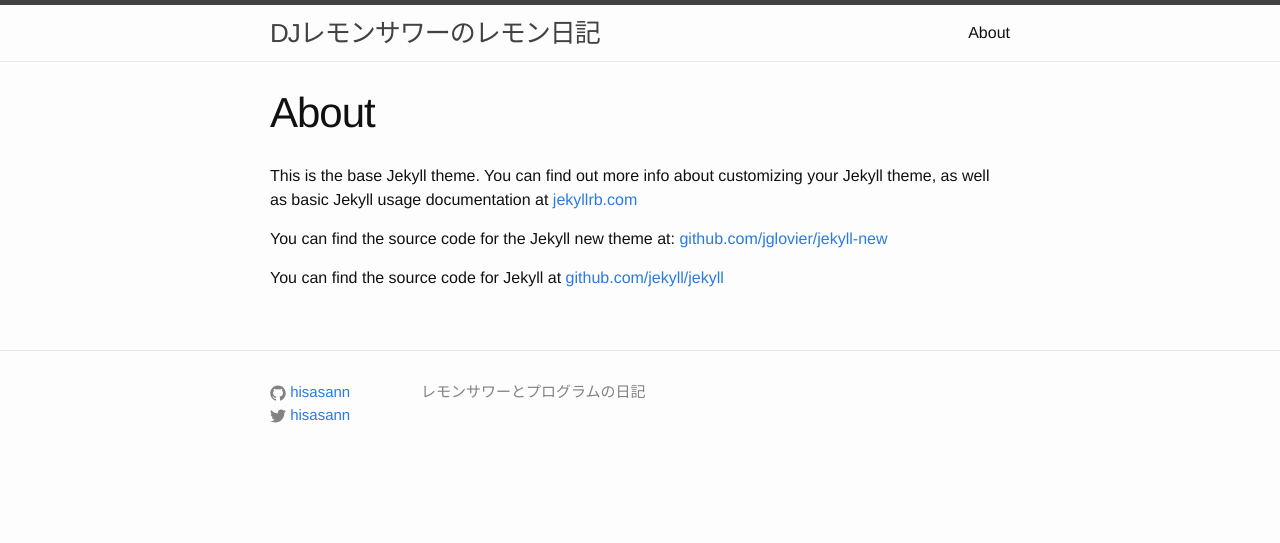
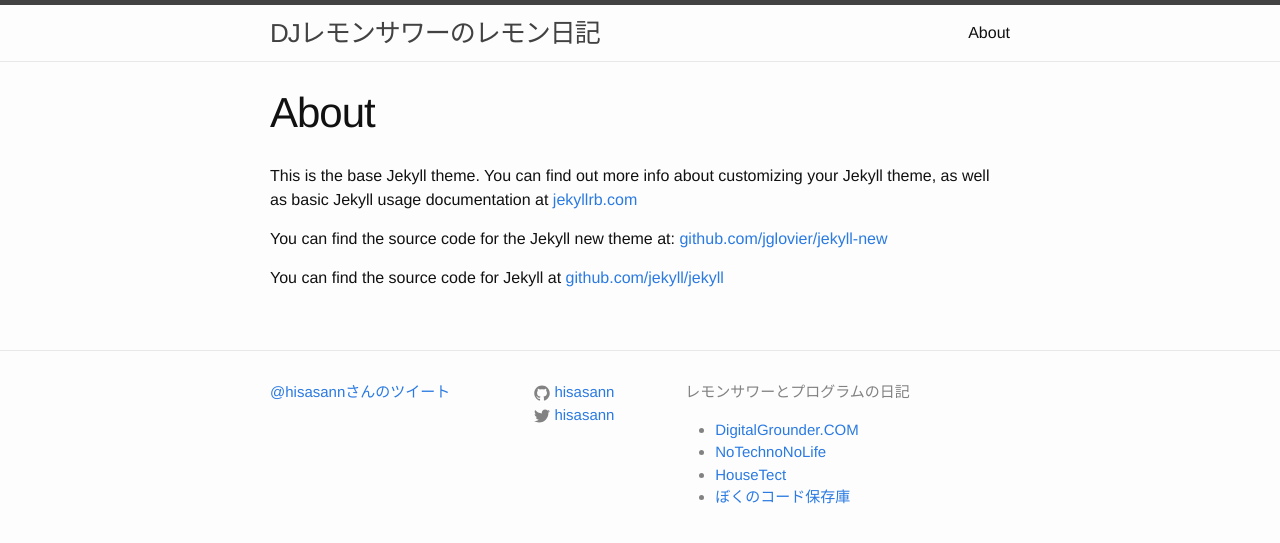
Before and after one commit to hisasann/hisasann.github.io, a Jekyll site: the page built from about.md, in a window 1280 px wide. Shown: the top 543 px of the page. Built offline with Jekyll 4.4.1, drawn with Linux system fonts in a browser that asks for light colours; comment, search, counter and statistics services are not loaded.

Commit message:
footerにtwitterとリンクを設置

```diff
--- a/_includes/footer.html
+++ b/_includes/footer.html
@@ -5,12 +5,14 @@
     <!--<h2 class="footer-heading">{{ site.title }}</h2>-->
 
     <div class="footer-col-wrapper">
-      <!--<div class="footer-col  footer-col-1">-->
+      <div class="footer-col  footer-col-1">
+        <a class="twitter-timeline" href="https://twitter.com/hisasann" data-widget-id="306625989264424960">@hisasannさんのツイート</a>
+        <script>!function(d,s,id){var js,fjs=d.getElementsByTagName(s)[0],p=/^http:/.test(d.location)?'http':'https';if(!d.getElementById(id)){js=d.createElement(s);js.id=id;js.src=p+"://platform.twitter.com/widgets.js";fjs.parentNode.insertBefore(js,fjs);}}(document,"script","twitter-wjs");</script>
         <!--<ul class="contact-list">-->
           <!--<li>{{ site.title }}</li>-->
           <!--<li><a href="mailto:{{ site.email }}">{{ site.email }}</a></li>-->
         <!--</ul>-->
-      <!--</div>-->
+      </div>
 
       <div class="footer-col  footer-col-2">
         <ul class="social-media-list">
@@ -47,6 +49,12 @@
 
       <div class="footer-col  footer-col-3">
         <p class="text">{{ site.description }}</p>
+        <ul>
+          <li><a href="http://hisasann.com/digital/">DigitalGrounder.COM</a></li>
+          <li><a href="http://notechnonolife.com/">NoTechnoNoLife</a></li>
+          <li><a href="http://hisasann.com/housetect/">HouseTect</a></li>
+          <li><a href="http://tech.hisasann.com/">ぼくのコード保存庫</a></li>
+        </ul>
       </div>
     </div>
 
```
